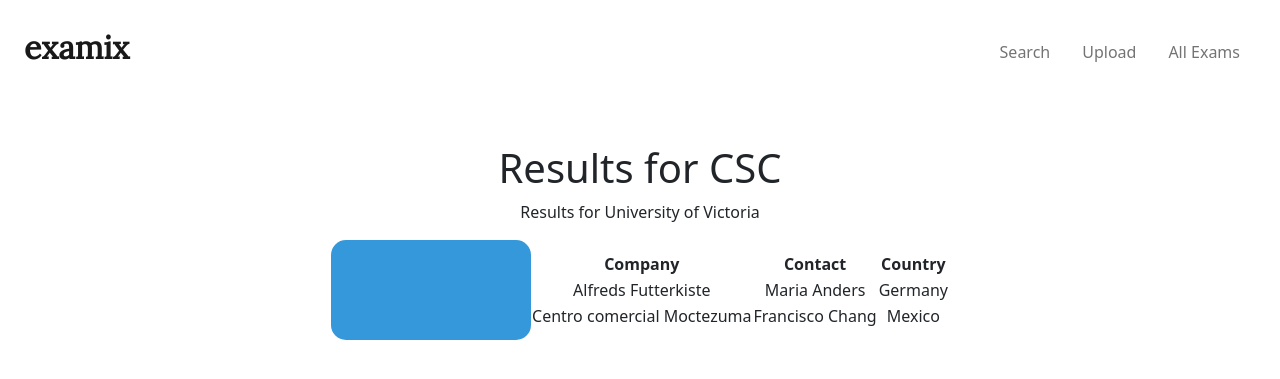
After one commit to examix/examix, a Flask app: page /cards in a window 1280 px wide. The commit adds this page. Shown: the top 379 px of the page. Run offline with Flask 3, Linux system fonts and the light colour scheme.

Commit message:
starting cards

```diff
--- a/flaskr/main.py
+++ b/flaskr/main.py
@@ -31,10 +31,18 @@ def search():
 def remix():
     return render_template('main/remix.html')
 
+@bp.route('/cards')
+# @login_required
+def cards():
+    image_url = url_for('static', filename='styles/imgs/20.Searching.svg')
+    name = 'CSC'
+    uni = 'University of Victoria'
+    return render_template('main/cards.html', name=name, uni = uni, )
+
 @bp.route('/create')
 # @login_required
 def create():
-    image_url = url_for('static', filename='styles/imgs/2.Searching.svg')
+    image_url = url_for('static', filename='styles/imgs/20.Searching.svg')
     return render_template('main/create.html', image_url=image_url)
     # if request.method == 'POST':
     #     title = request.form['title']
--- a/flaskr/static/styles/style.css
+++ b/flaskr/static/styles/style.css
@@ -70,12 +70,12 @@ span {
 
 /******************************************Text*/
 /*Large text*/
-h1 {
-    font-family: 'Lora', serif;
+/* h1 {
+    /* font-family: 'Lora', serif;
     font-size: 2rem;
     font-weight: bold;
-    text-align: center;
-}
+    text-align: center; */
+
 
 /*Medium text*/
 .text {
@@ -107,6 +107,22 @@ h1 {
     width: 100%; /* Adjust the width as needed */
     height: auto; /* Maintain the aspect ratio */
     max-width: 800px; /* Optional: Set a maximum width if needed */
+  }
+
+.img-large2 {
+    width: 50%; /* Adjust the width as needed */
+    height: auto; /* Maintain the aspect ratio */
+    max-width: 800px; /* Optional: Set a maximum width if needed */
+}
+
+.rounded-rectangle {
+    width: 200px;
+    height: 100px;
+    background-color: #3498db; /* Set your desired background color */
+    border-radius: 15px; /* Adjust the border-radius value for rounded corners */
+    color: #fff; /* Set text color to contrast with the background */
+    text-align: center;
+    line-height: 100px; /* Center text vertically */
   }
 
 /******************************************Form*/
--- /dev/null
+++ b/flaskr/templates/main/cards.html
@@ -0,0 +1,37 @@
+{% extends 'base.html' %}
+
+{% block content %}
+<div class="d-flex justify-content-center align-items-center" style="padding-top: 5vh;">
+    <div class="col text-center">
+        <h1>Results for {{ name }}</h1>
+        <p>Results for {{ uni }}</p>
+
+        <div class="d-flex col justify-content-center align-items-center">
+            <div class="rounded-rectangle "></div>
+            <table>
+                <tr>
+                    <th>Company</th>
+                    <th>Contact</th>
+                    <th>Country</th>
+                  </tr>
+                  <tr>
+                    <td>Alfreds Futterkiste</td>
+                    <td>Maria Anders</td>
+                    <td>Germany</td>
+                  </tr>
+                  <tr>
+                    <td>Centro comercial Moctezuma</td>
+                    <td>Francisco Chang</td>
+                    <td>Mexico</td>
+                  </tr>
+            </table>
+        </div>
+    </div>
+
+
+
+
+</div>
+
+
+{% endblock %}
```
Also changed, not shown: flaskr/templates/main/create.html (+19 -23 lines), flaskr/static/styles/imgs/20.Searching.svg (added).
